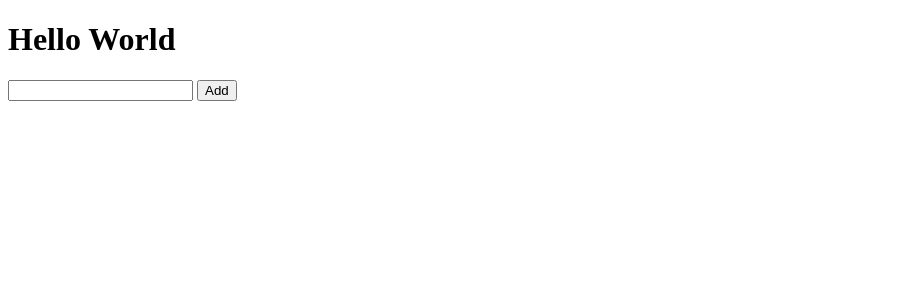
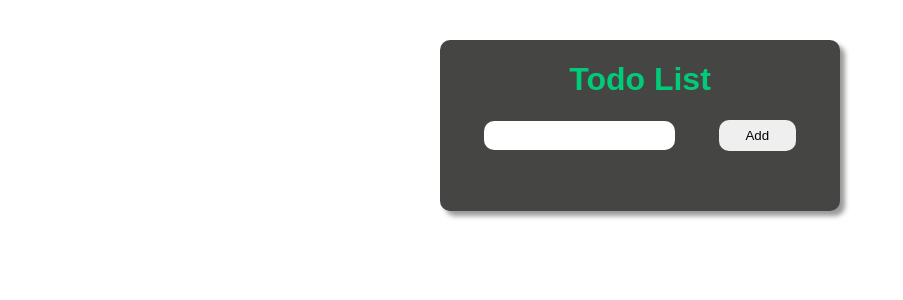
Before and after one commit to gleekzorp/todo-flask-app, a Flask app: page / in a window 1280 px wide. Shown: the top 300 px of the page, without its empty margins (0-903 px from the left). Run offline with Flask 2, Linux system fonts and the light colour scheme; data that the repository does not hold is empty.

Commit message:
Add styles, and add a ui test for marking todos complete
Added the styles to match mock ups minus the remove all completed button.  Added a new ui test for marking a todo complete.

```diff
--- /dev/null
+++ b/todo_app/static/styles/style.css
@@ -0,0 +1,92 @@
+body {
+  display: flex;
+  justify-content: center;
+  color: #00cb78;
+  font-family: sans-serif;
+}
+
+.app {
+  margin-top: 2rem;
+  display: grid;
+  justify-items: center;
+  background-color: #454544;
+  border-radius: 10px;
+  width: 400px;
+  box-shadow: 5px 5px 5px #999;
+}
+
+.add-todo {
+  display: flex;
+  justify-content: space-evenly;
+  align-items: center;
+  width: 100%;
+  margin-bottom: 60px;
+}
+
+.add-todo input, button {
+  border-radius: 10px;
+  outline: none;
+  border: none;
+}
+
+.add-todo > input {
+    padding: .5em;
+}
+
+.add-todo > button {
+    padding: .6em 2em;
+    cursor: pointer;
+}
+
+.add-todo > button:hover {
+    background: #00cb78;
+    color: white;
+}
+
+.todo-item {
+  display: flex;
+  align-items: center;
+  justify-content: space-between;
+  width: 80%;
+}
+
+.done {
+  color: black;
+  text-decoration: line-through;
+}
+
+.delete-btn {
+    color: #D00000;
+    cursor: pointer;
+}
+
+.delete-btn:hover {
+    color: #FF0000;
+}
+
+.delete-all-btn {
+    margin: 2em 0;
+    padding: 1em;
+    background: #D00000;
+    color: white;
+    font-weight: 900;
+    text-transform: uppercase;
+    cursor: pointer;
+}
+
+.delete-all-btn:hover {
+    background: #FF0000;
+}
+
+.todo-item-left {
+    display: flex;
+    align-items: center;
+}
+
+.todo-item-left > p {
+    margin-left: 1em;
+}
+
+.checkbox {
+    cursor: pointer;
+}
--- a/todo_app/templates/index.html
+++ b/todo_app/templates/index.html
@@ -4,10 +4,12 @@
     <meta charset="UTF-8">
     <meta name="viewport" content="width=device-width, initial-scale=1.0">
     <title>Todo App</title>
+    <link rel="stylesheet" type="text/css" href="{{url_for('static', filename='styles/style.css')}}">
   </head>
   <body>
-    <h1>Hello World</h1>
-    <form action="{{ url_for('routes.add_todo') }}" method="post">
+    <div class="app">
+      <h1>Todo List</h1>
+      <form class="add-todo" action="{{ url_for('routes.add_todo') }}" method="post">
         <input id="add-todo-input" type="text" name="title"/>
         <button id="add-todo-btn" type="submit">Add</button>
       </form>
@@ -22,12 +24,17 @@
             {% endif %}
             onchange="this.form.submit()"
           />
-        <p>{{ todo.title }}</p>
+          {% if todo.done %}
+            <p class="title done">{{ todo.title }}</p>
+          {% else %}
+            <p class="title">{{ todo.title }}</p>
+          {% endif %}
         </form>
         <form action="{{ url_for('routes.delete_todo', todo_id=todo.id) }}" method="POST">
           <button class="delete-btn" type="submit">Delete</button>
         </form>
       </div>
       {% endfor %}
+    </div>
   </body>
 </html>
```
Also changed, not shown: tests/test_ui.py (+14 -0 lines). Lines whose indentation alone changed are shown as unchanged.
